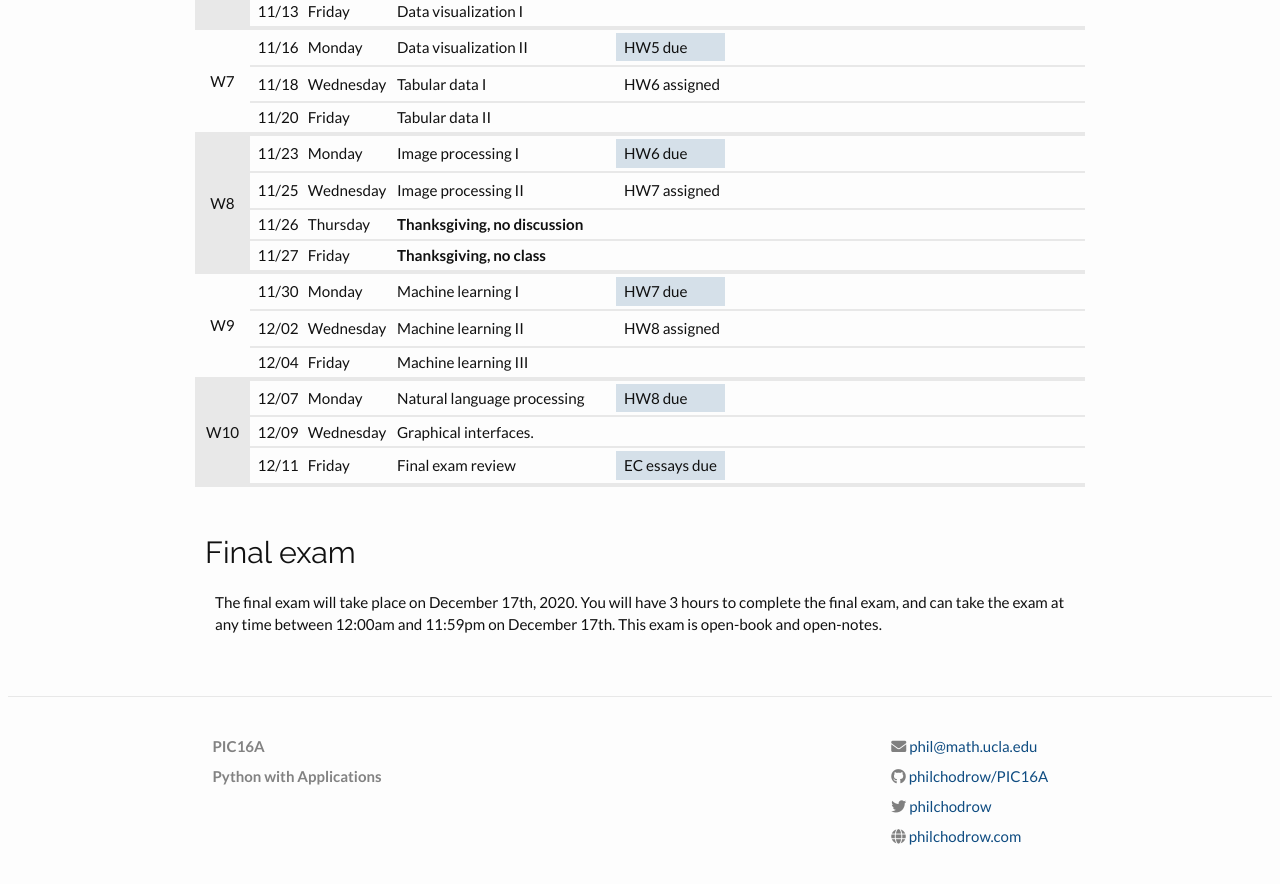
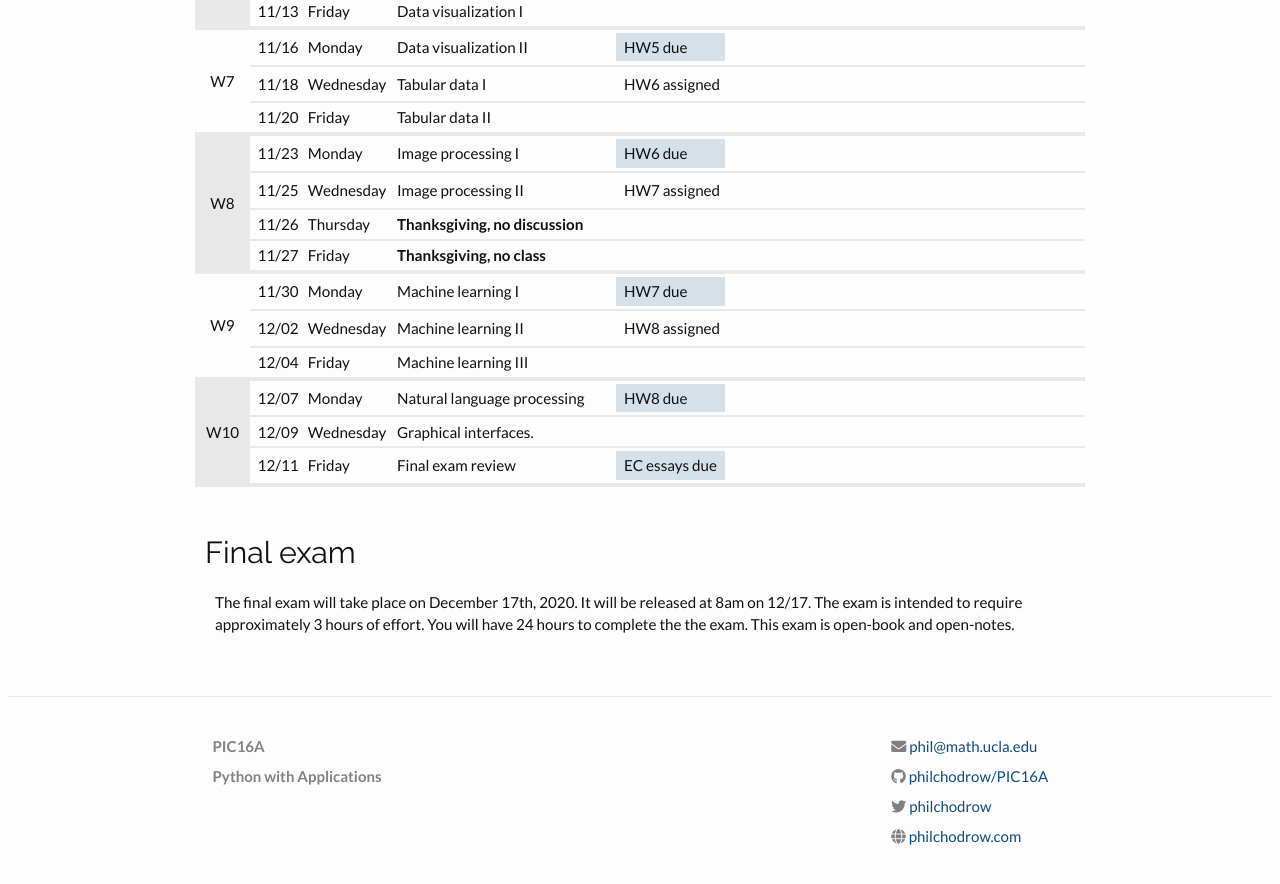
Before and after one commit to PhilChodrow/PIC16A, a Jekyll site: the page built from schedule.md, in a window 1280 px wide and 900 px high, scrolled down 1131 px. Shown: the top 884 px of the window. Built offline with Jekyll 4.4.1, drawn with Linux system fonts in a browser that asks for light colours; nearby versions of some CDN libraries.

Commit message:
update exam specs

```diff
--- a/schedule.md
+++ b/schedule.md
@@ -494,4 +495,4 @@ All assignments, including homework and quizzes, are due at 11:59pm, Pacific Tim
 
 # Final exam
 
-The final exam will take place on December 17th, 2020. You will have 3 hours to complete the final exam, and can take the exam at any time between 12:00am and 11:59pm on December 17th. This exam is open-book and open-notes.
+The final exam will take place on December 17th, 2020. It will be released at 8am on 12/17. The exam is intended to require approximately 3 hours of effort. You will have 24 hours to complete the the exam. This exam is open-book and open-notes.
```
Also changed, not shown: other parts of schedule.md (+2 -1 lines), syllabus.md (+1 -1 lines).
